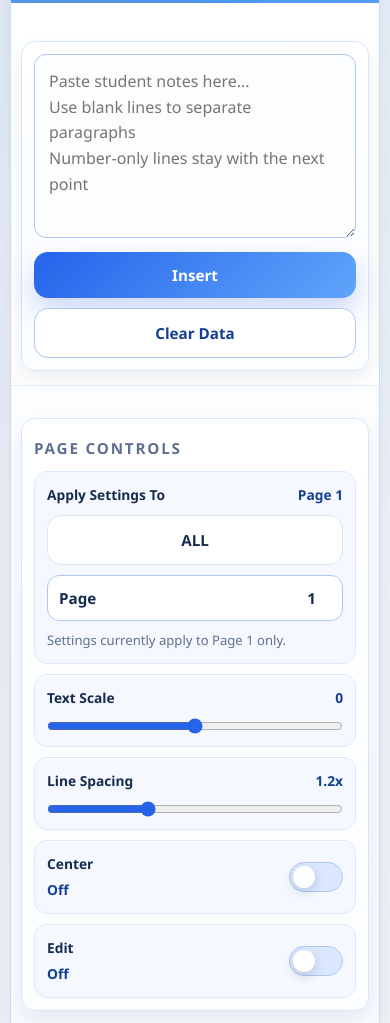
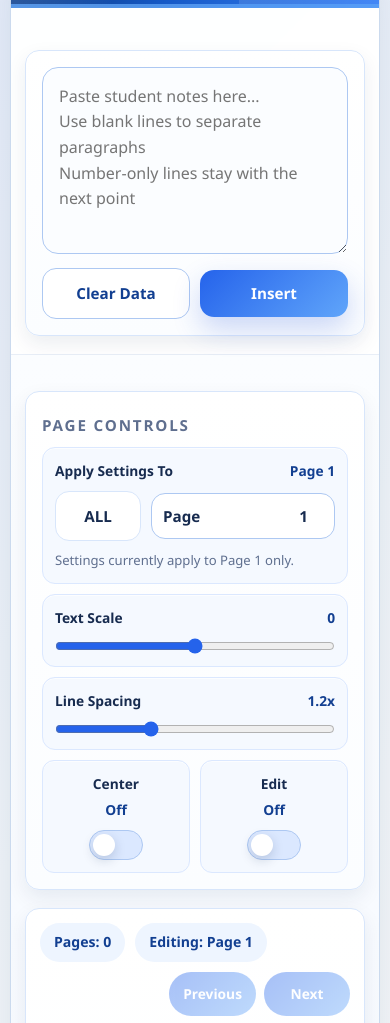
Before and after one commit to akash-1-ui/BANKAI, a website: page public/index.html in a window 390 px wide. Shown: the part 86-1109 px from the top of the page. Drawn offline with nearby package versions, Linux system fonts and the light colour scheme.

Commit message:
Refine mobile control styling

```diff
--- a/public/style.css
+++ b/public/style.css
@@ -45,7 +45,7 @@ html {
 }
 
 body {
-    font-family: "Aptos", "Segoe UI", sans-serif;
+    font-family: "Segoe UI", Arial, sans-serif;
     line-height: 1.6;
     color: var(--text);
     background: linear-gradient(135deg, var(--bg-start) 0%, var(--bg-mid) 45%, var(--bg-end) 100%);
@@ -96,7 +96,7 @@ body {
 }
 
 .page-hero h1 {
-    font-family: "Trebuchet MS", "Aptos", sans-serif;
+    font-family: "Segoe UI", Arial, sans-serif;
     font-size: clamp(2.05rem, 3.6vw, 3.25rem);
     line-height: 1.05;
     margin-top: 10px;
@@ -129,7 +129,7 @@ body {
 }
 
 .section-header h2 {
-    font-family: "Trebuchet MS", "Aptos", sans-serif;
+    font-family: "Segoe UI", Arial, sans-serif;
     font-size: clamp(1.45rem, 2vw, 2rem);
     line-height: 1.1;
     margin-top: 6px;
@@ -224,7 +224,7 @@ body {
 }
 
 .controls-copy h3 {
-    font-family: "Trebuchet MS", "Aptos", sans-serif;
+    font-family: "Segoe UI", Arial, sans-serif;
     font-size: 1.18rem;
     margin-top: 4px;
 }
@@ -1026,13 +1026,13 @@ button:disabled {
     }
 
     .page-hero {
-        padding: 18px 16px 20px;
+        padding: 22px 18px 24px;
         border-bottom-width: 4px;
     }
 
     .page-hero h1 {
         margin-top: 0;
-        font-size: clamp(1.65rem, 9vw, 2.15rem);
+        font-size: clamp(1.85rem, 8vw, 2.35rem);
         line-height: 1.05;
     }
 
@@ -1042,7 +1042,7 @@ button:disabled {
 
     .chat-section,
     .preview-section {
-        padding: 14px 10px;
+        padding: 18px 14px;
     }
 
     .section-header {
@@ -1063,13 +1063,13 @@ button:disabled {
 
     .chat-container,
     .preview-controls {
-        padding: 12px;
+        padding: 16px;
     }
 
     #chatInput {
         min-height: 132px;
-        padding: 14px;
-        border-radius: 12px;
+        padding: 16px;
+        border-radius: 16px;
         font-size: 1rem;
     }
 
@@ -1081,23 +1081,35 @@ button:disabled {
         gap: 10px;
     }
 
+    .chat-buttons {
+        display: grid;
+        grid-template-columns: minmax(0, 1fr) minmax(0, 1fr);
+    }
+
     .chat-buttons button,
     .preview-actions button,
     .scope-controls button,
-    .preview-download-actions button,
-    .export-btn {
-        width: 100%;
+    .preview-download-actions button {
         min-height: 46px;
         justify-content: center;
     }
 
     .insert-btn {
+        width: 100%;
+        flex: initial;
         min-width: 0;
-        order: 1;
+        order: 2;
+        padding-left: 12px;
+        padding-right: 12px;
     }
 
     .chat-buttons .clear-btn {
-        order: 2;
+        width: 100%;
+        flex: initial;
+        min-width: 0;
+        order: 1;
+        padding-left: 12px;
+        padding-right: 12px;
     }
 
     .preview-controls-head {
@@ -1111,24 +1123,41 @@ button:disabled {
     }
 
     .scope-controls {
-        flex-direction: column;
+        display: grid;
+        grid-template-columns: 86px minmax(0, 1fr);
+        align-items: center;
     }
 
     .page-number-field {
         width: 100%;
+        flex: initial;
+        min-width: 0;
         min-height: 46px;
         justify-content: space-between;
-        border-radius: 12px;
+        border-radius: 14px;
+    }
+
+    .scope-button {
+        width: 100%;
+        flex: initial;
+        padding-left: 12px;
+        padding-right: 12px;
     }
 
     .page-number-field input {
-        width: 96px;
+        width: 52px;
         text-align: right;
     }
 
     .control-grid--pages {
-        grid-template-columns: 1fr;
+        grid-template-columns: minmax(0, 1fr) minmax(0, 1fr);
         gap: 10px;
+    }
+
+    .control-card--scope,
+    .control-card[for="fontSize"],
+    .control-card[for="lineHeight"] {
+        grid-column: 1 / -1;
     }
 
     .control-card {
@@ -1151,24 +1180,27 @@ button:disabled {
         width: 100%;
         min-width: 0;
         height: auto;
-        min-height: 68px;
+        min-height: 94px;
         aspect-ratio: auto;
-        grid-template-columns: 1fr auto;
+        grid-template-columns: 1fr;
         align-items: center;
-        justify-items: stretch;
+        justify-items: center;
+        align-content: center;
+        border-radius: 12px;
     }
 
     .control-card--toggle .control-card-top {
-        align-items: flex-start;
-        text-align: left;
+        align-items: center;
+        text-align: center;
+        width: 100%;
     }
 
     .toggle-control {
-        justify-self: end;
+        justify-self: center;
     }
 
     .text-preview {
-        padding: 10px;
+        padding: 14px;
     }
 
     .preview-carousel {
@@ -1185,27 +1217,28 @@ button:disabled {
     }
 
     .preview-nav-group {
-        width: 100%;
+        width: auto;
+        align-self: flex-end;
         justify-content: flex-end;
         gap: 8px;
     }
 
     .preview-nav {
-        flex: 0 1 120px;
-        min-width: auto;
+        flex: 0 0 auto;
+        min-width: 86px;
         width: auto;
         height: 44px;
         font-size: 0.86rem;
-        padding: 0 10px;
-        border-radius: 12px;
+        padding: 0 14px;
+        border-radius: 999px;
     }
 
     .preview-page-meta span {
-        flex: 1 1 150px;
-        justify-content: center;
-        border-radius: 12px;
-        padding: 8px 10px;
-        text-align: center;
+        flex: 0 1 auto;
+        justify-content: flex-start;
+        border-radius: 999px;
+        padding: 8px 14px;
+        text-align: left;
     }
 
     .preview-viewport {
@@ -1222,12 +1255,13 @@ button:disabled {
     }
 
     .preview-download-actions {
-        width: 100%;
+        width: auto;
         margin: 14px 0 4px;
     }
 
     .preview-download-actions button {
-        width: 100%;
+        width: auto;
+        min-width: 132px;
         justify-content: center;
     }
 }
@@ -1251,18 +1285,52 @@ button:disabled {
         padding: 8px;
     }
 
+    .chat-buttons {
+        grid-template-columns: 1fr;
+    }
+
+    .chat-buttons button {
+        width: 100%;
+        flex-basis: auto;
+    }
+
+    .scope-controls {
+        grid-template-columns: 1fr;
+    }
+
+    .scope-button,
+    .page-number-field {
+        width: 100%;
+        flex-basis: auto;
+    }
+
     .preview-page-meta {
         gap: 8px;
     }
 
     .preview-page-meta span {
-        flex-basis: 100%;
+        flex: 1 1 100%;
+        justify-content: center;
         font-size: 0.8rem;
+        border-radius: 12px;
+    }
+
+    .preview-nav-group {
+        width: 100%;
     }
 
     .preview-nav {
-        flex-basis: calc(50% - 4px);
+        flex: 1 1 calc(50% - 4px);
         font-size: 0.8rem;
         padding: 0 8px;
+        border-radius: 12px;
+    }
+
+    .preview-download-actions {
+        width: 100%;
+    }
+
+    .preview-download-actions button {
+        width: 100%;
     }
 }
```
